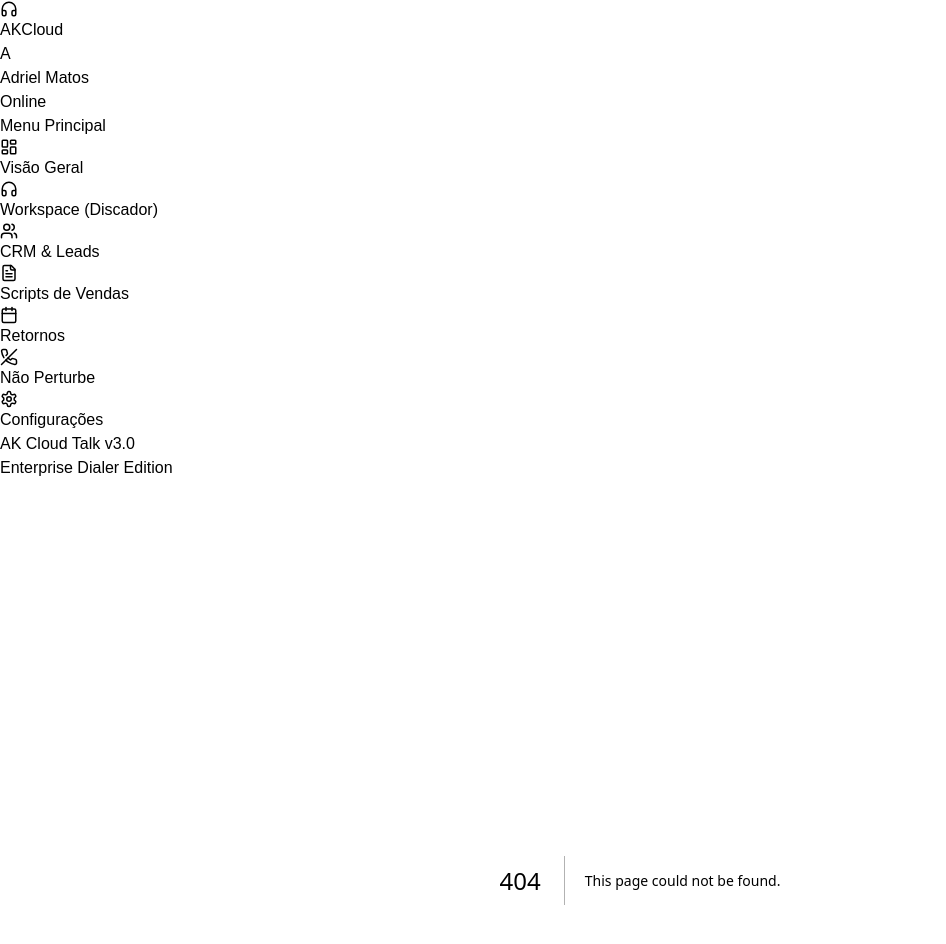
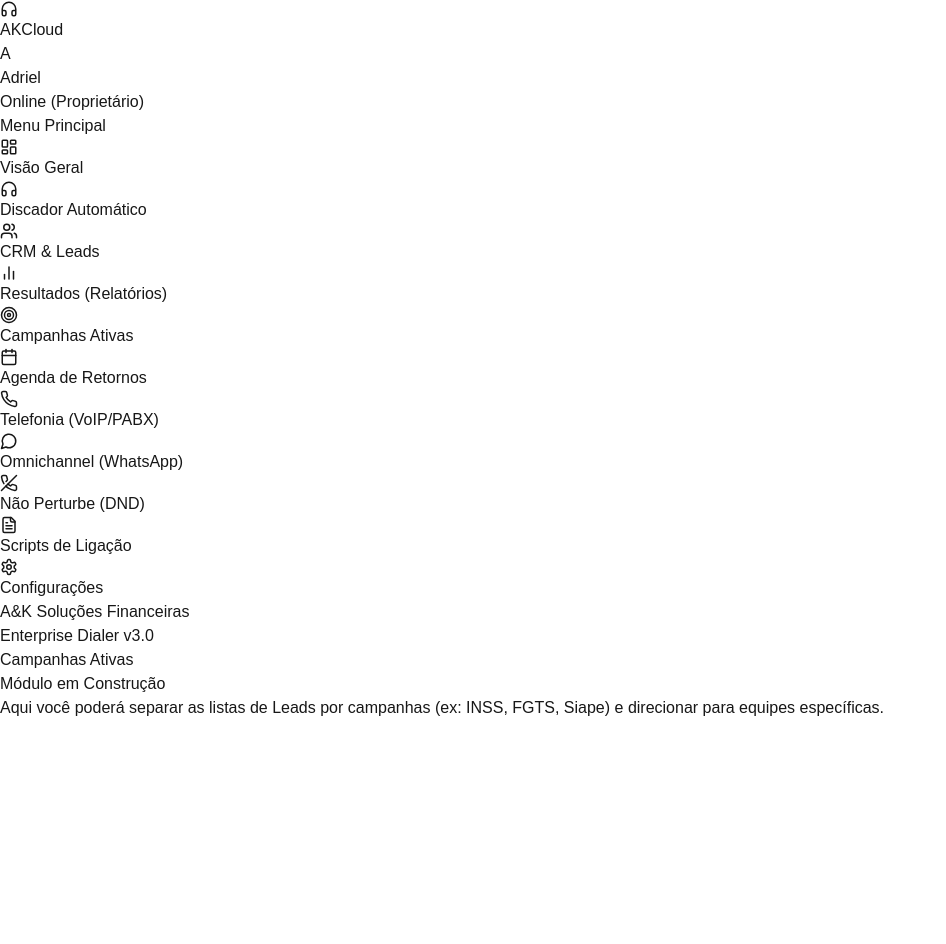
Before and after one commit to adrielmatos/discadora-callcenter, a Next.js app: page /campanhas in a window 1280 px wide. Before the commit this address had no page. Shown: the top 944 px of the page, without its empty margins (0-946 px from the left). After the commit the page ends 800 px from the top, so only its background shows below. Built offline with nearby package versions, Linux system fonts and the light colour scheme.

Commit message:
feat: complete sidebar modules and placeholder pages

```diff
--- /dev/null
+++ b/src/app/campanhas/page.tsx
@@ -0,0 +1,11 @@
+export default function CampanhasPage() {
+  return (
+    <div className="flex-1 p-8 bg-[#f4f7f6]">
+      <h1 className="text-2xl font-bold text-slate-800 mb-4">Campanhas Ativas</h1>
+      <div className="bg-white p-8 rounded-xl border border-slate-200 shadow-sm text-center">
+        <h2 className="text-xl font-semibold text-slate-700 mb-2">Módulo em Construção</h2>
+        <p className="text-slate-500">Aqui você poderá separar as listas de Leads por campanhas (ex: INSS, FGTS, Siape) e direcionar para equipes específicas.</p>
+      </div>
+    </div>
+  );
+}
--- a/src/components/Sidebar.tsx
+++ b/src/components/Sidebar.tsx
@@ -4,7 +4,8 @@
 import { usePathname } from "next/navigation";
 import {
   LayoutDashboard, PhoneCall, Users, FileText,
-  Settings, PhoneOff, HeadphonesIcon, Calendar
+  Settings, PhoneOff, HeadphonesIcon, Calendar,
+  BarChart2, Target, Phone, MessageCircle
 } from "lucide-react";
 
 export default function Sidebar() {
@@ -12,18 +13,22 @@
 
   const menu = [
     { name: "Visão Geral", path: "/", icon: LayoutDashboard },
-    { name: "Workspace (Discador)", path: "/dialer", icon: HeadphonesIcon },
+    { name: "Discador Automático", path: "/dialer", icon: HeadphonesIcon },
     { name: "CRM & Leads", path: "/leads", icon: Users },
-    { name: "Scripts de Vendas", path: "/scripts", icon: FileText },
-    { name: "Retornos", path: "/retornos", icon: Calendar },
-    { name: "Não Perturbe", path: "/dnd", icon: PhoneOff },
+    { name: "Resultados (Relatórios)", path: "/resultados", icon: BarChart2 },
+    { name: "Campanhas Ativas", path: "/campanhas", icon: Target },
+    { name: "Agenda de Retornos", path: "/retornos", icon: Calendar },
+    { name: "Telefonia (VoIP/PABX)", path: "/telefonia", icon: Phone },
+    { name: "Omnichannel (WhatsApp)", path: "/omnichannel", icon: MessageCircle },
+    { name: "Não Perturbe (DND)", path: "/dnd", icon: PhoneOff },
+    { name: "Scripts de Ligação", path: "/scripts", icon: FileText },
     { name: "Configurações", path: "/settings", icon: Settings },
   ];
 
   return (
     <aside className="w-64 bg-[#0a0f1c] border-r border-slate-800 flex flex-col h-screen text-slate-300">
       {/* Logo */}
-      <div className="h-16 flex items-center px-6 border-b border-slate-800">
+      <div className="h-16 flex items-center px-6 border-b border-slate-800 shrink-0">
         <div className="flex items-center space-x-2">
           <div className="w-8 h-8 bg-blue-600 rounded-lg flex items-center justify-center">
             <HeadphonesIcon size={18} className="text-white" />
@@ -33,23 +38,23 @@
       </div>
 
       {/* User Profile */}
-      <div className="p-4 border-b border-slate-800">
+      <div className="p-4 border-b border-slate-800 shrink-0">
         <div className="flex items-center space-x-3 bg-slate-800/50 p-3 rounded-xl border border-slate-700">
           <div className="w-10 h-10 rounded-full bg-gradient-to-tr from-blue-600 to-blue-400 flex items-center justify-center text-white font-bold shadow-lg">
             A
           </div>
           <div className="flex-1 overflow-hidden">
-            <p className="text-white font-semibold text-sm truncate">Adriel Matos</p>
+            <p className="text-white font-semibold text-sm truncate">Adriel</p>
             <p className="text-xs text-green-400 flex items-center space-x-1">
               <span className="w-1.5 h-1.5 bg-green-400 rounded-full"></span>
-              <span>Online</span>
+              <span>Online (Proprietário)</span>
             </p>
           </div>
         </div>
       </div>
 
       {/* Navigation */}
-      <nav className="flex-1 overflow-y-auto py-4 px-3 space-y-1">
+      <nav className="flex-1 overflow-y-auto py-4 px-3 space-y-1 custom-scrollbar">
         <div className="text-xs font-semibold text-slate-500 uppercase tracking-wider mb-2 px-3">Menu Principal</div>
         {menu.map((item) => {
           const isActive = pathname === item.path;
@@ -59,20 +64,20 @@
               href={item.path}
               className={`flex items-center space-x-3 px-3 py-2.5 rounded-lg text-sm font-medium transition-all ${
                 isActive
-                  ? "bg-blue-600/10 text-blue-400 border border-blue-500/20"
-                  : "text-slate-400 hover:bg-slate-800/50 hover:text-slate-200"
+                  ? "bg-blue-600 text-white shadow-md shadow-blue-900/20"
+                  : "text-slate-400 hover:bg-slate-800/80 hover:text-slate-200"
               }`}
             >
-              <item.icon size={18} className={isActive ? "text-blue-400" : "text-slate-500"} />
+              <item.icon size={18} className={isActive ? "text-white" : "text-slate-500"} />
               <span>{item.name}</span>
             </Link>
           );
         })}
       </nav>
 
-      <div className="p-4 border-t border-slate-800 text-center">
-        <p className="text-xs text-slate-500">AK Cloud Talk v3.0</p>
-        <p className="text-[10px] text-slate-600 mt-1">Enterprise Dialer Edition</p>
+      <div className="p-4 border-t border-slate-800 text-center shrink-0">
+        <p className="text-xs text-slate-500">A&K Soluções Financeiras</p>
+        <p className="text-[10px] text-slate-600 mt-1">Enterprise Dialer v3.0</p>
       </div>
     </aside>
   );
```
Also changed, not shown: src/app/dnd/page.tsx (added, +11 -0 lines), src/app/omnichannel/page.tsx (added, +11 -0 lines), src/app/resultados/page.tsx (added, +11 -0 lines), src/app/retornos/page.tsx (added, +11 -0 lines), src/app/settings/page.tsx (added, +11 -0 lines), src/app/telefonia/page.tsx (added, +11 -0 lines).
